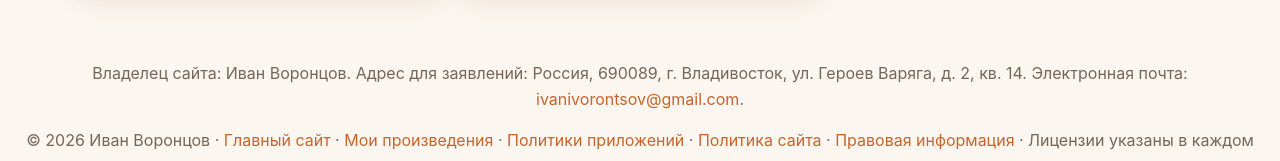
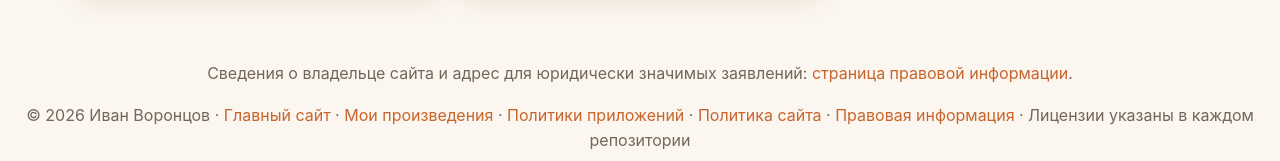
Before and after one commit to ivanivorontsov-sudo/vizitka, a plain HTML site: page index.html in a window 1280 px wide. Shown: the part 8577-8738 px from the top of the page. Drawn offline with Linux system fonts and the light colour scheme.

Commit message:
Centralize statutory contact details in legal notice

```diff
--- a/index.html
+++ b/index.html
@@ -193,7 +193,7 @@ header .wrap{display:grid;grid-template-columns:minmax(0,1fr) auto;grid-template
 <article class="card" data-cat="web" data-q="pdf-master pdf мастер pdf редактор объединение сортировка страницы поворот удаление извлечение метаданные без подписки"><span class="tag">Веб</span><h3><a href="https://ivanivorontsov-sudo.github.io/pdf-master/">PDF Мастер</a></h3><p>Объединение PDF, сортировка и поворот страниц, извлечение диапазонов, нумерация и очистка стандартных метаданных. Обработка в браузере.</p><div class="act"><a class="btn" href="https://ivanivorontsov-sudo.github.io/pdf-master/">Открыть инструмент</a><a class="btn ghost" href="https://github.com/ivanivorontsov-sudo/ivanivorontsov-sudo.github.io/tree/main/pdf-master">Код</a></div></article>
 <article class="card" data-cat="web" data-q="daily-tools ежедневная мастерская 11 полезных инструментов сравнение текста sha256 sha512 дубликаты сжатие фото exif csv json markdown url wcag контраст"><span class="tag">Веб · 12 инструментов</span><h3><a href="https://ivanivorontsov-sudo.github.io/daily-tools/">Ежедневная мастерская</a></h3><p>12 бесплатных локальных инструментов: сравнение текстов, хеши и поиск дубликатов файлов, фото, CSV ↔ JSON, Markdown, URL, очистка текста и проверка контрастности.</p><div class="act"><a class="btn" href="https://ivanivorontsov-sudo.github.io/daily-tools/">Открыть мастерскую</a><a class="btn ghost" href="https://github.com/ivanivorontsov-sudo/ivanivorontsov-sudo.github.io/tree/main/daily-tools">Код</a></div></article>
 </div><p class="empty" id="empty">Ничего не найдено.</p></main>
-<footer><p>Владелец сайта: Иван Воронцов. Адрес для заявлений: Россия, 690089, г. Владивосток, ул. Героев Варяга, д. 2, кв. 14. Электронная почта: <a href="mailto:ivanivorontsov@gmail.com">ivanivorontsov@gmail.com</a>.</p>© 2026 Иван Воронцов · <a href="https://ivanivorontsov-sudo.github.io/">Главный сайт</a> · <a href="https://www.chitalnya.ru/users/ivanvorontsov/">Мои произведения</a> · <a href="https://ivanivorontsov-sudo.github.io/supersmart-privacy/">Политики приложений</a> · <a href="https://ivanivorontsov-sudo.github.io/privacy.html">Политика сайта</a> · <a href="https://ivanivorontsov-sudo.github.io/legal.html">Правовая информация</a> · Лицензии указаны в каждом репозитории</footer>
+<footer><p>Сведения о владельце сайта и адрес для юридически значимых заявлений: <a href="https://ivanivorontsov-sudo.github.io/legal.html">страница правовой информации</a>.</p>© 2026 Иван Воронцов · <a href="https://ivanivorontsov-sudo.github.io/">Главный сайт</a> · <a href="https://www.chitalnya.ru/users/ivanvorontsov/">Мои произведения</a> · <a href="https://ivanivorontsov-sudo.github.io/supersmart-privacy/">Политики приложений</a> · <a href="https://ivanivorontsov-sudo.github.io/privacy.html">Политика сайта</a> · <a href="https://ivanivorontsov-sudo.github.io/legal.html">Правовая информация</a> · Лицензии указаны в каждом репозитории</footer>
 <script>
 const R=document.documentElement,T=document.getElementById('theme');
 const s=localStorage.getItem('theme');if(s)R.dataset.theme=s;
```
